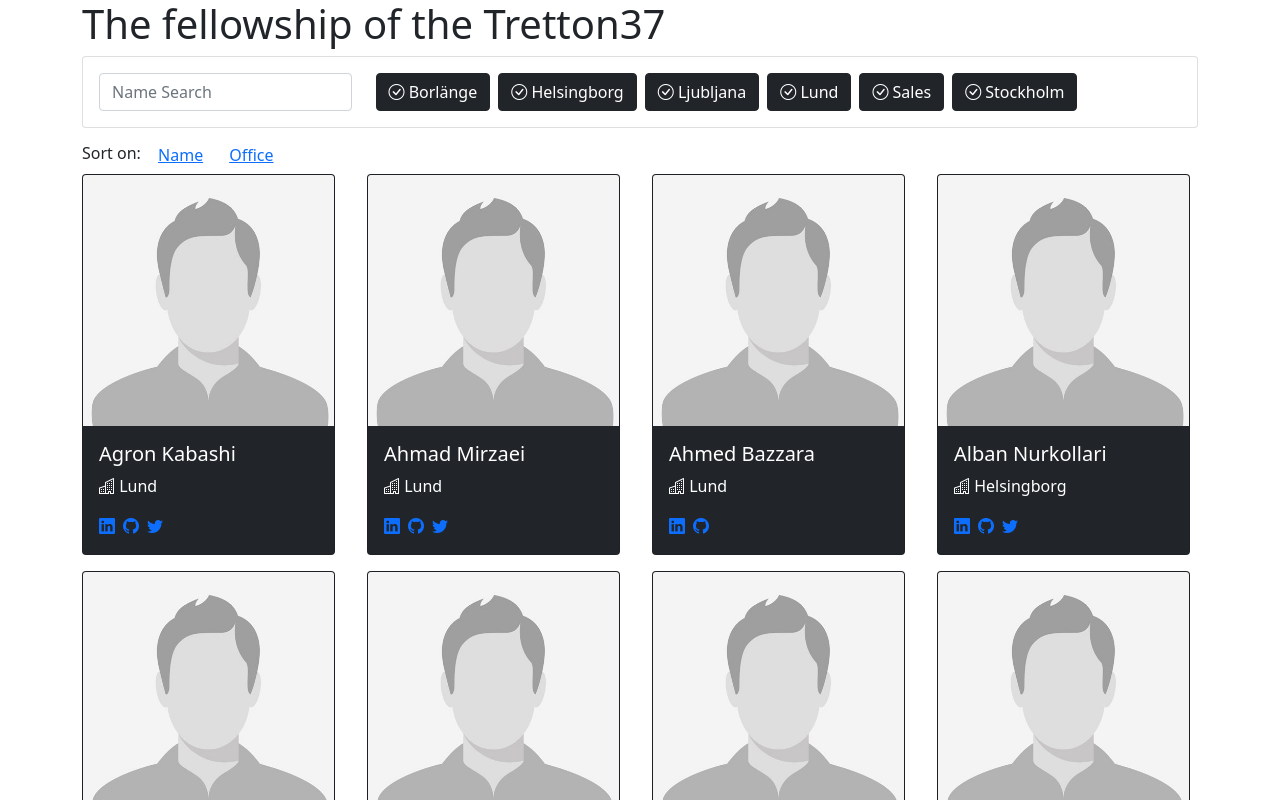
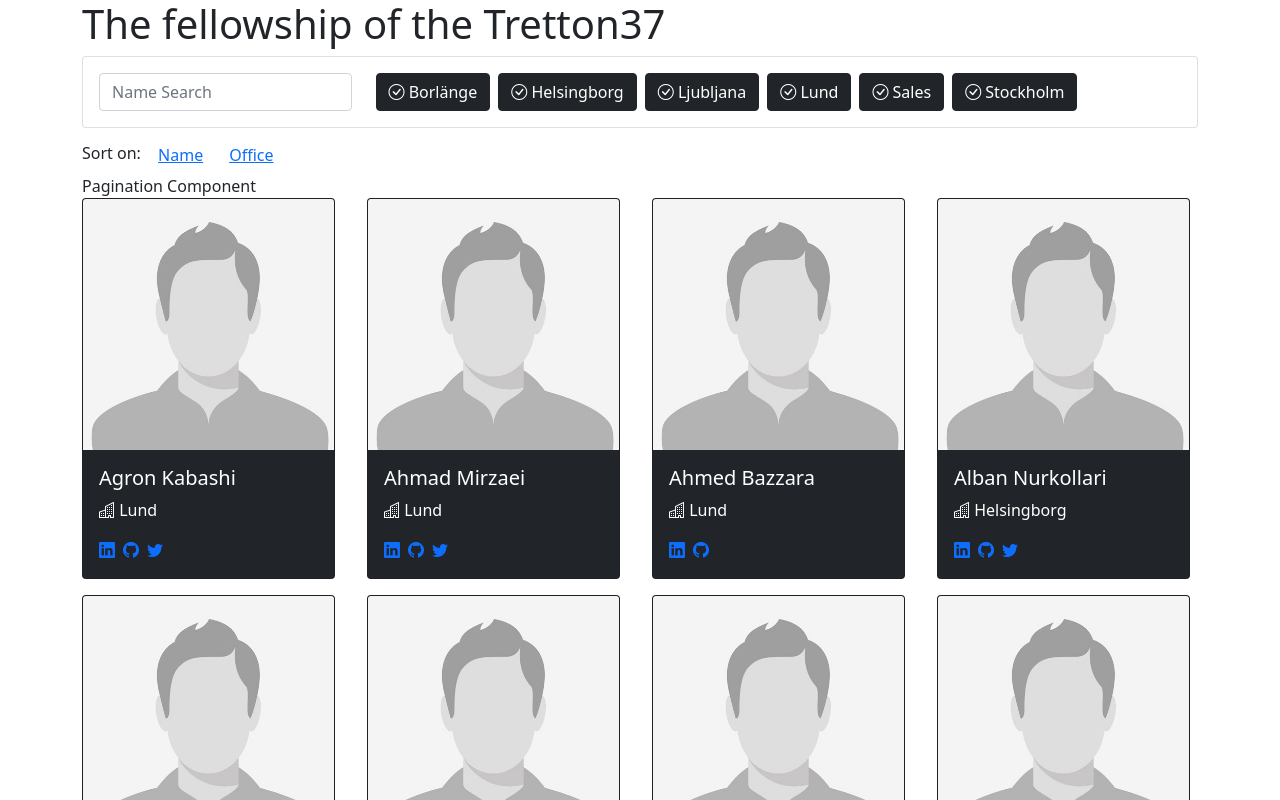
Before and after one commit to joakim-lundbeck/leet-list, a Vue app: page / in a window 1280 px wide. Shown: the top 800 px of the page. Built offline with nearby package versions, Linux system fonts and the light colour scheme.

Commit message:
Added Pagination template

```diff
--- a/src/App.vue
+++ b/src/App.vue
@@ -21,8 +21,10 @@
       </div>
     </div>
 
+    <Pagination />
+
     <div class="row">
-      <div v-for="employee in filteredEmployees" :key="employee.email" class="col-3">
+      <div v-for="employee in chunkEmployees" :key="employee.email" class="col-3">
         <EmployeeCard :employee="employee" />
       </div>
     </div>
@@ -33,6 +35,7 @@
 import EmployeeCard from './components/EmployeeCard.vue'
 import Filters from './components/Filters.vue'
 import Sorting from './components/Sorting.vue'
+import Pagination from './components/Pagination.vue'
 
 export default {
   name: 'Leet-List',
@@ -40,7 +43,8 @@ export default {
   components: {
     EmployeeCard,
     Filters,
-    Sorting
+    Sorting,
+    Pagination
   },
 
   data () {
@@ -63,6 +67,10 @@ export default {
 
     selectedOffices() {
       return this.offices.filter(o => o.selected).map(o => o.name)
+    },
+
+    chunkEmployees() {
+      return this.enabledEmployees
     }
   },
 
--- /dev/null
+++ b/src/components/Pagination.vue
@@ -0,0 +1,11 @@
+<template>
+    <div>
+        Pagination Component
+    </div>
+</template>
+
+<script>
+export default  {
+
+}
+</script>
```
